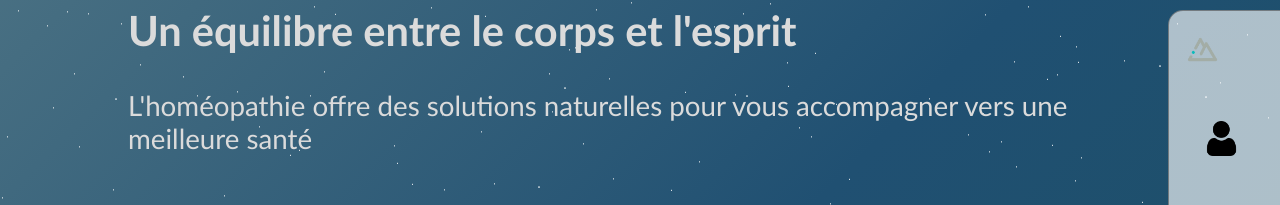
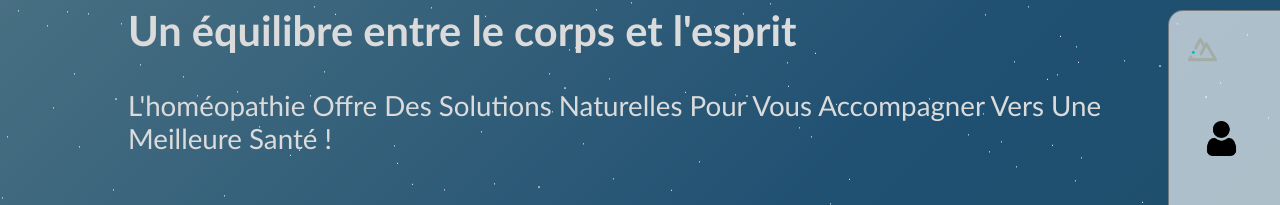
Before and after one commit to nicoloprog/grandiflores, a Next.js app: page / in a window 1280 px wide. Shown: the part 290-495 px from the top of the page. Built offline with nearby package versions, Linux system fonts and the light colour scheme; a web font is replaced by a local one.

Commit message:
background color change

```diff
--- a/src/components/section/HeroHome/HeroHome.module.scss
+++ b/src/components/section/HeroHome/HeroHome.module.scss
@@ -692,7 +692,6 @@
         font-size: clamp(1rem, 0.6667rem + 1.3333vw, 2rem);
         margin-top: 0;
         @media screen and (max-width: 450px) {
-          text-align: center;
           font-size: clamp(
             28.5px,
             calc(1.40625rem + ((1vw - 3.6px) * 17.5)),
--- a/src/components/section/HeroHome/index.js
+++ b/src/components/section/HeroHome/index.js
@@ -45,8 +45,8 @@ const HeroHome = () => {
         <div className={styles.welcomeCard}>
           <h2>Un équilibre entre le corps et l'esprit</h2>
           <p>
-            L'homéopathie offre des solutions naturelles pour vous accompagner
-            vers une meilleure santé
+            L'homéopathie Offre Des Solutions Naturelles Pour Vous Accompagner
+            Vers Une Meilleure Santé !
           </p>
           <Link href="#" className={styles.buttonBlue}>
             <span>Réserver une consultation</span>
```
